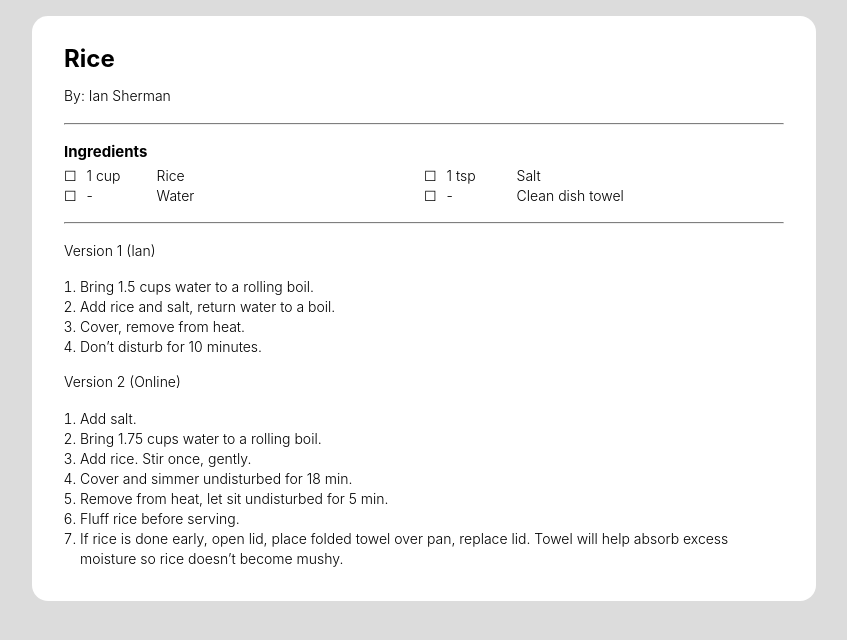
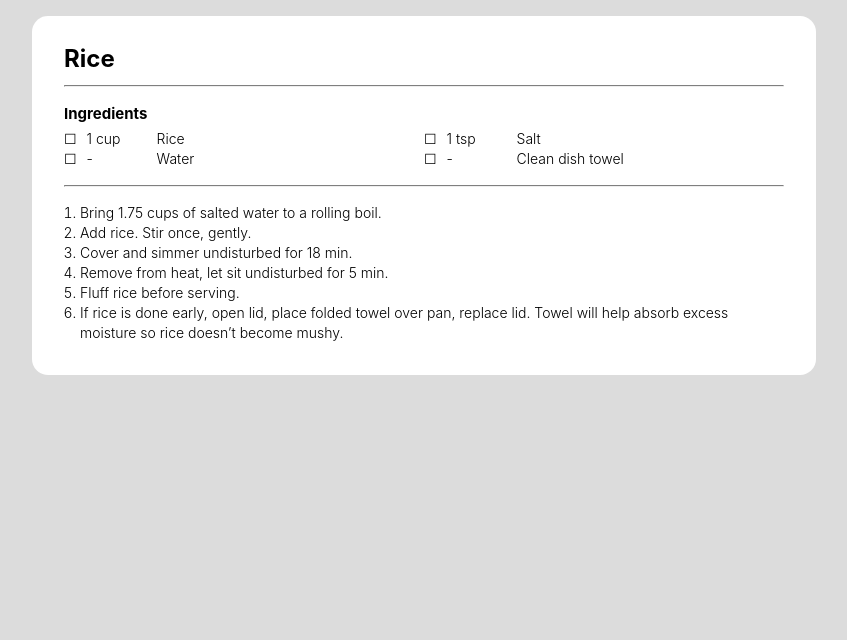
Before and after one commit to gaelanlloyd/jekyll-recipes, a Jekyll site: the page built from _recipes/rice.md, in a window 1280 px wide. Shown: the top 640 px of the page, without its empty margins (216-1063 px from the left). Built offline with Jekyll 4.4.1, drawn with Linux system fonts in a browser that asks for light colours.

Commit message:
Update rice.md

```diff
--- a/_recipes/rice.md
+++ b/_recipes/rice.md
@@ -1,23 +1,12 @@
 ---
 title: Rice
-author: Ian Sherman
 ingredients:
   - { qty: "1 cup", item: "Rice" }
   - { qty: "1 tsp", item: "Salt" }
   - { qty: "-", item: "Water" }
   - { qty: "-", item: "Clean dish towel" }
 ---
-Version 1 (Ian)
-
-- Bring 1.5 cups water to a rolling boil.
-- Add rice and salt, return water to a boil.
-- Cover, remove from heat.
-- Don't disturb for 10 minutes.
-
-Version 2 (Online)
-
-- Add salt.
-- Bring 1.75 cups water to a rolling boil.
+- Bring 1.75 cups of salted water to a rolling boil.
 - Add rice. Stir once, gently.
 - Cover and simmer undisturbed for 18 min.
 - Remove from heat, let sit undisturbed for 5 min.
```
